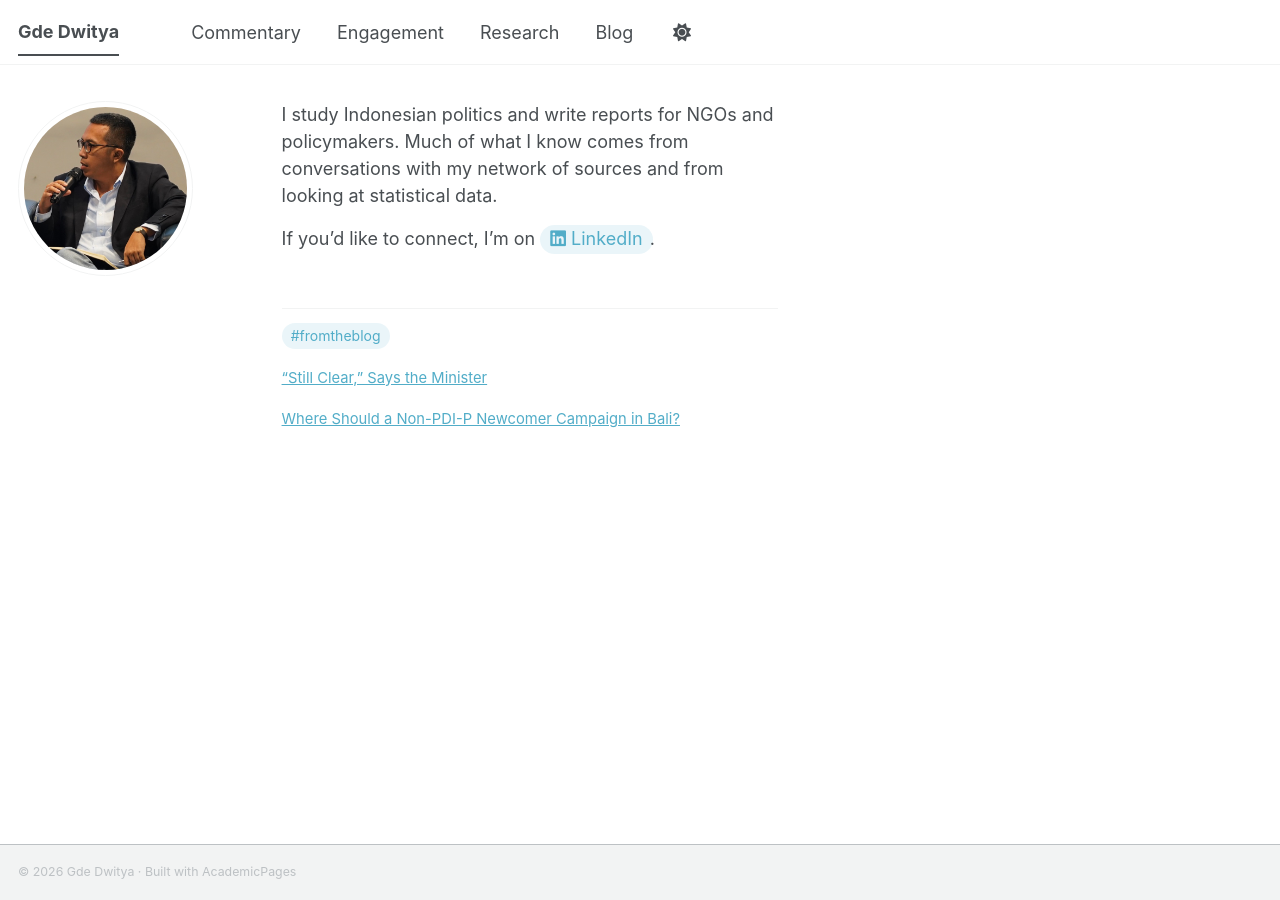
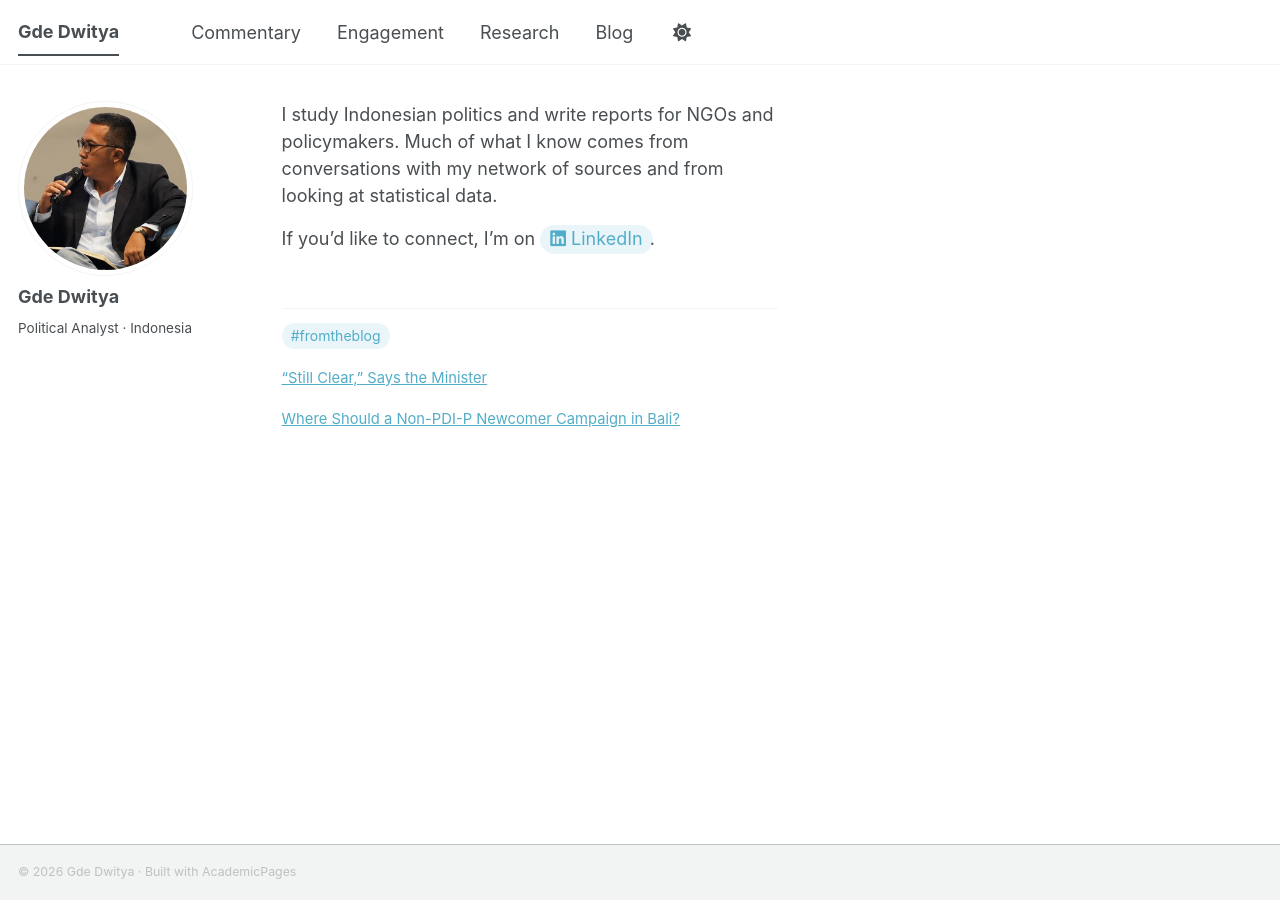
Before and after one commit to gddwty/gddwty.github.io, a Jekyll site: the page built from _pages/about.md, in a window 1280 px wide. Built offline with Jekyll 4.4.1, drawn with Linux system fonts in a browser that asks for light colours; a style sheet for code colours, icons or effects is not loaded; part of the change alters nothing that is shown.

Commit message:
political analyst back

```diff
--- a/_config.yml
+++ b/_config.yml
@@ -26,7 +26,7 @@ author:
   avatar           : "profile.jpg"
   name             : "Gde Dwitya"
   pronouns         : # example: "she/her"
-  bio              : # removed 2026-10-15 (was "Political Analyst · Indonesia")
+  bio              : "Political Analyst · Indonesia"
   location         : # Place
   employer         : # Organization
   uri              : # URL
--- a/assets/css/main.scss
+++ b/assets/css/main.scss
@@ -137,8 +137,6 @@ a.tag:hover { background: color-mix(in srgb, var(--global-link-color) 22%, trans
 .page__content .recent-posts__label { font-size: 0.78em; }
 @include breakpoint($large) { .author__urls-wrapper { margin-top: 0.8em; } }
 
-/* Sidebar: photo and LinkedIn only (name already in the top bar) */
-.author__name, .author__content { display: none; }
 
 /* LinkedIn pill inside the Home bio text */
 .page__content a.inline-pill { display: inline-block; padding: 0 0.55em; margin-right: -0.15em; border-radius: 1em; line-height: 1.6; text-decoration: none; white-space: nowrap; color: var(--global-link-color); background: color-mix(in srgb, var(--global-link-color) 12%, transparent); }
```
